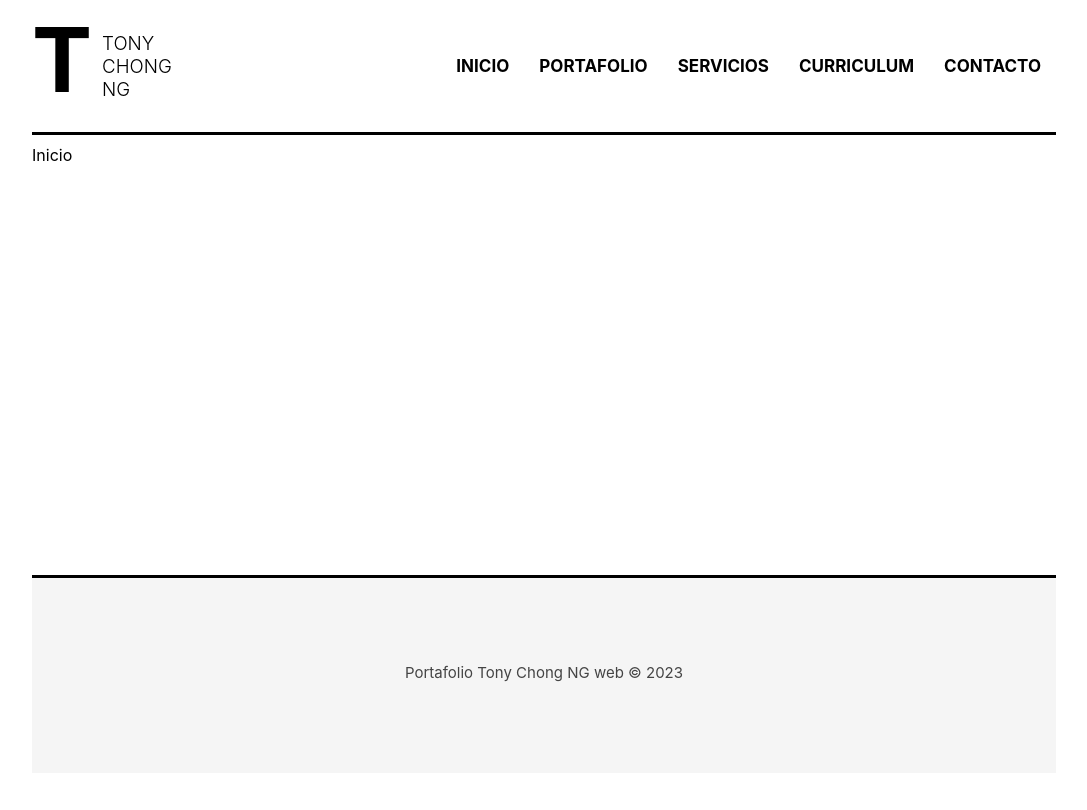
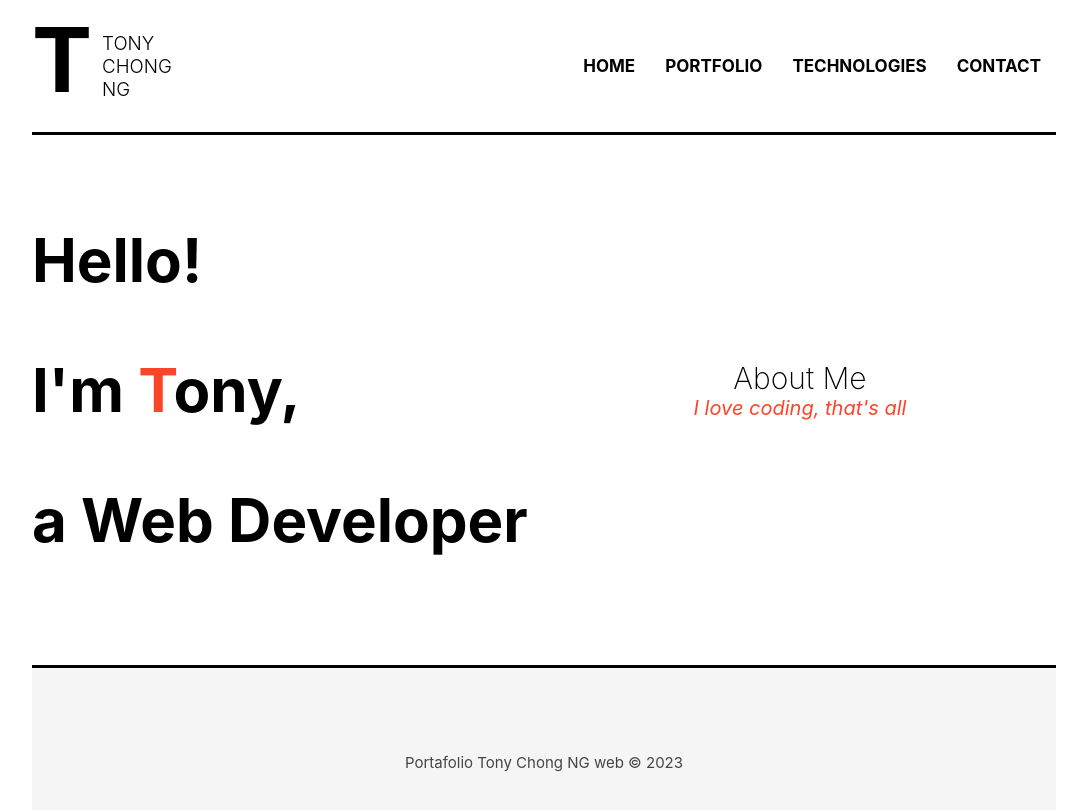
Before and after one commit to tonychongng/web_portfolio, a React (Create React App) app: page / in a window 1280 px wide. Shown: the top 810 px of the page, without its empty margins (96-1183 px from the left). Built offline with nearby package versions, Linux system fonts and the light colour scheme.

Commit message:
home styles

```diff
--- a/src/components/Inicio.js
+++ b/src/components/Inicio.js
@@ -2,6 +2,15 @@ import React from 'react'
 
 export const Inicio = () => {
   return (
-    <div>Inicio</div>
+    <div className='main-page'>
+
+      <h1 className='salute'>Hello!<br/>I'm <span>T</span>ony,<br/> a Web Developer</h1>
+
+      <div className='about-me'>
+        <h2>About Me</h2>
+        <p>I love coding, that's all</p>
+      </div>
+
+    </div>
   )
 }
--- a/src/components/Servicios.js
+++ /dev/null
@@ -1,7 +0,0 @@
-import React from 'react'
-
-export const Servicios = () => {
-  return (
-    <div>Servicios</div>
-  )
-}
--- /dev/null
+++ b/src/components/Technologies.js
@@ -0,0 +1,7 @@
+import React from 'react'
+
+export const Technologies = () => {
+  return (
+    <div>Technologies</div>
+  )
+}
--- a/src/components/layout/Header.js
+++ b/src/components/layout/Header.js
@@ -14,31 +14,25 @@ export const Header = () => {
         <nav>
             <ul>
                 <li>
-                    <NavLink to="/inicio" className={({isActive}) => isActive ? "activado" : ""}>Inicio</NavLink>
+                    <NavLink to="/inicio" className={({isActive}) => isActive ? "activado" : ""}>Home</NavLink>
                 </li>
             </ul>
 
             <ul>
                 <li>
-                    <NavLink to="/portafolio" className={({isActive}) => isActive ? "activado" : ""}>Portafolio</NavLink>
+                    <NavLink to="/portafolio" className={({isActive}) => isActive ? "activado" : ""}>Portfolio</NavLink>
                 </li>
             </ul>
 
             <ul>
                 <li>
-                    <NavLink to="/servicios" className={({isActive}) => isActive ? "activado" : ""}>Servicios</NavLink>
+                    <NavLink to="/technologies" className={({isActive}) => isActive ? "activado" : ""}>Technologies</NavLink>
                 </li>
             </ul>
 
             <ul>
                 <li>
-                    <NavLink to="/curriculum" className={({isActive}) => isActive ? "activado" : ""}>Curriculum</NavLink>
-                </li>
-
-            </ul>
-            <ul>
-                <li>
-                    <NavLink to="/contacto" className={({isActive}) => isActive ? "activado" : ""}>Contacto</NavLink>
+                    <NavLink to="/contacto" className={({isActive}) => isActive ? "activado" : ""}>Contact</NavLink>
                 </li>
             </ul>
         </nav>
--- a/src/index.css
+++ b/src/index.css
@@ -100,3 +100,38 @@ body {
 .content {
   min-height: 400px;
 }
+
+/*INICIO*/
+.main-page {
+  display: flex;
+  align-items: center;
+  justify-content: space-between;
+}
+
+.salute {
+  font-size: 60px;
+  line-height: 130px;
+}
+
+.salute span {
+  color: #fa4529;
+  flex-basis: 50%;
+}
+
+.about-me {
+  flex-basis: 50%;
+  text-align: center;
+}
+
+.about-me h2{
+  font-size: 30px;
+  font-weight: 200;
+  margin: 0;
+}
+
+.about-me p {
+  color: #fa4529;
+  font-size: 20px;
+  margin: 0;
+  font-style: italic;
+}
--- a/src/rutas/MisRutas.js
+++ b/src/rutas/MisRutas.js
@@ -1,9 +1,9 @@
 import React from 'react'
-import {Routes, Route, NavLink, BrowserRouter} from 'react-router-dom';
+import {Routes, Route,  BrowserRouter} from 'react-router-dom';
 import { Inicio } from '../components/Inicio';
 import { Portafolio } from '../components/Portafolio';
-import { Servicios } from '../components/Servicios';
 import { Curriculum } from '../components/Curriculum';
+import { Technologies } from '../components/Technologies';
 import { Contacto } from '../components/Contacto';
 import { Header } from '../components/layout/Header';
 import { Footer } from '../components/layout/Footer';
@@ -23,7 +23,7 @@ export const MisRutas = () => {
               <Route path='/' element={<Inicio/>}/>
               <Route path='/inicio' element={<Inicio/>}/>
               <Route path='/portafolio' element={<Portafolio/>}/>
-              <Route path='/servicios' element={<Servicios/>}/>
+              <Route path='/technologies' element={<Technologies/>}/>
               <Route path='/curriculum' element={<Curriculum/>}/>
               <Route path='/contacto' element={<Contacto/>}/>
           </Routes>
```
